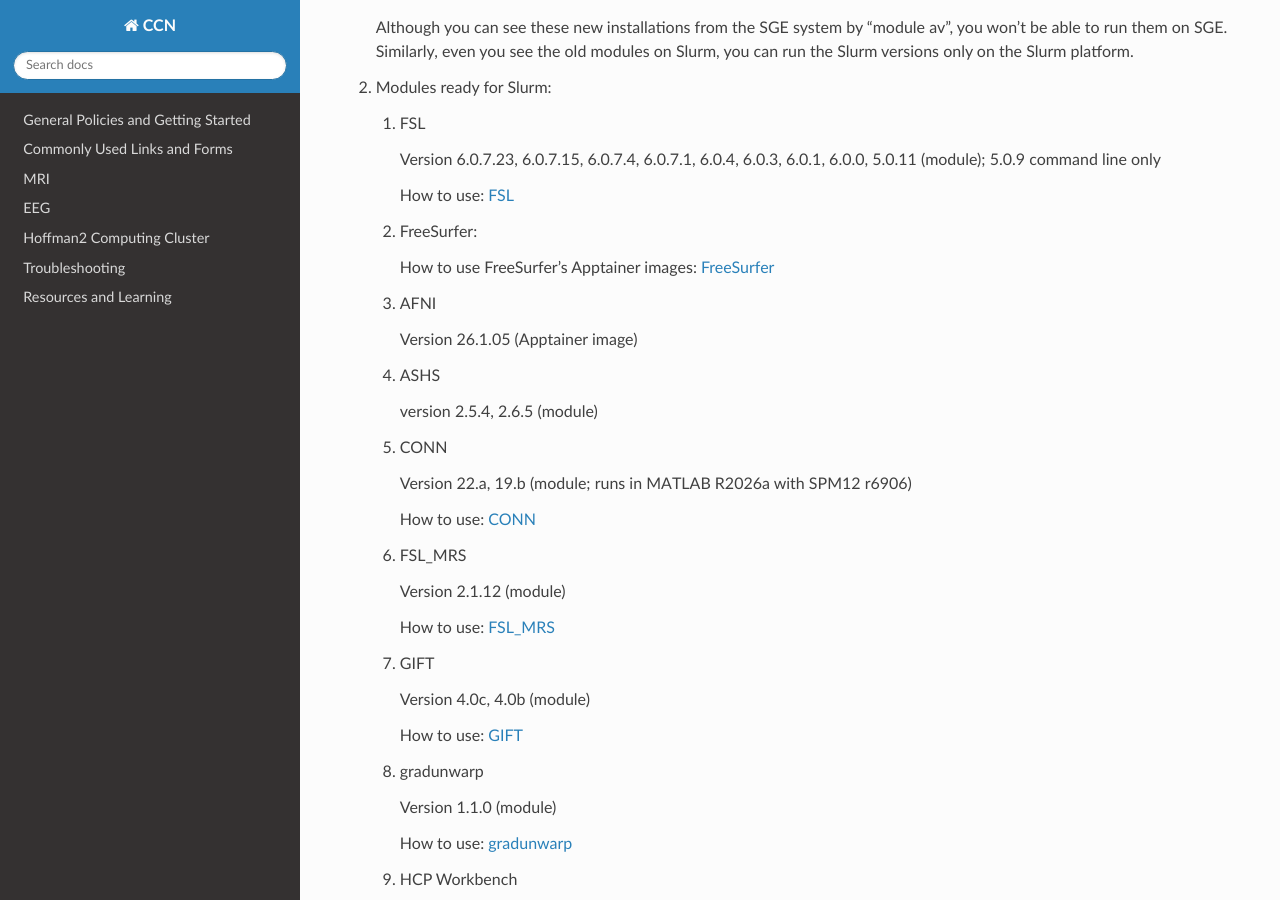
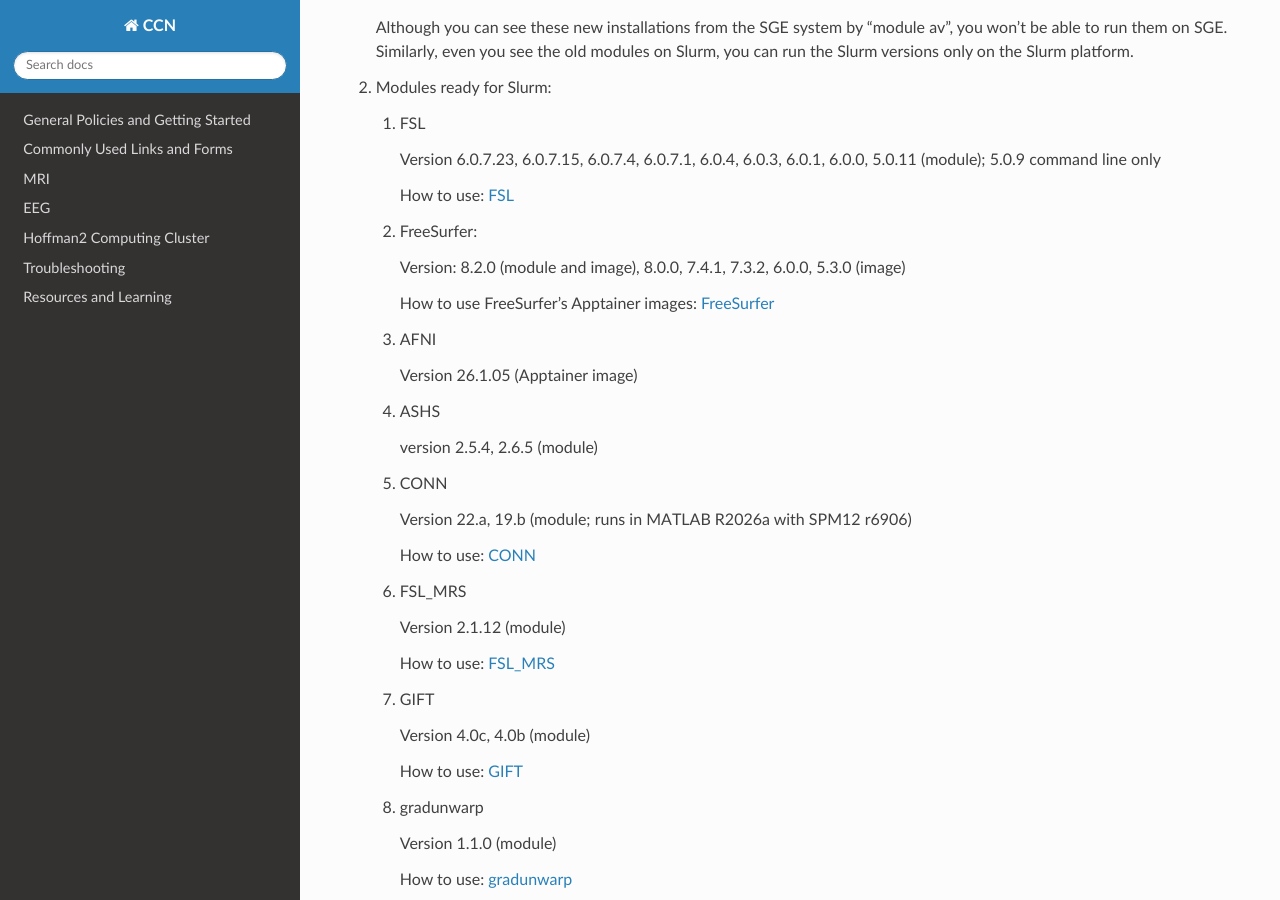
Before and after one commit to CCN-Support/CCN_Wiki, a Sphinx documentation site: the page built from docs/source/slurm_ccn_modules.rst, in a window 1280 px wide and 900 px high, scrolled down 307 px. Built offline with Sphinx 7.4.7 and the Read the Docs theme 3.1.0, drawn with Linux system fonts in a browser that asks for light colours.

Commit message:
Update slurm_ccn_modules.rst

```diff
--- a/docs/source/slurm_ccn_modules.rst
+++ b/docs/source/slurm_ccn_modules.rst
@@ -23,6 +23,8 @@
       How to use: :ref:`hoffman2_fsl`
 
    2. FreeSurfer:
+
+      Version: 8.2.0 (module and image), 8.0.0, 7.4.1, 7.3.2, 6.0.0, 5.3.0 (image)
 
       How to use FreeSurfer's Apptainer images: :ref:`hoffman2_freesurfer`
 
```
